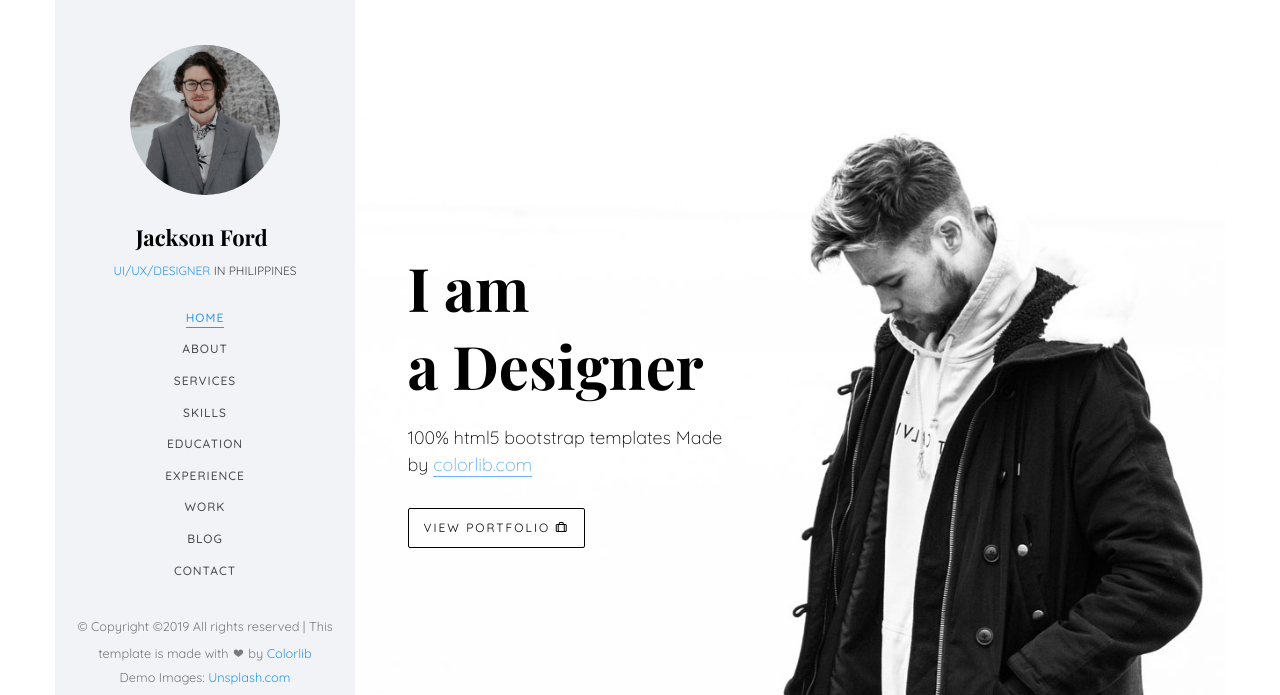
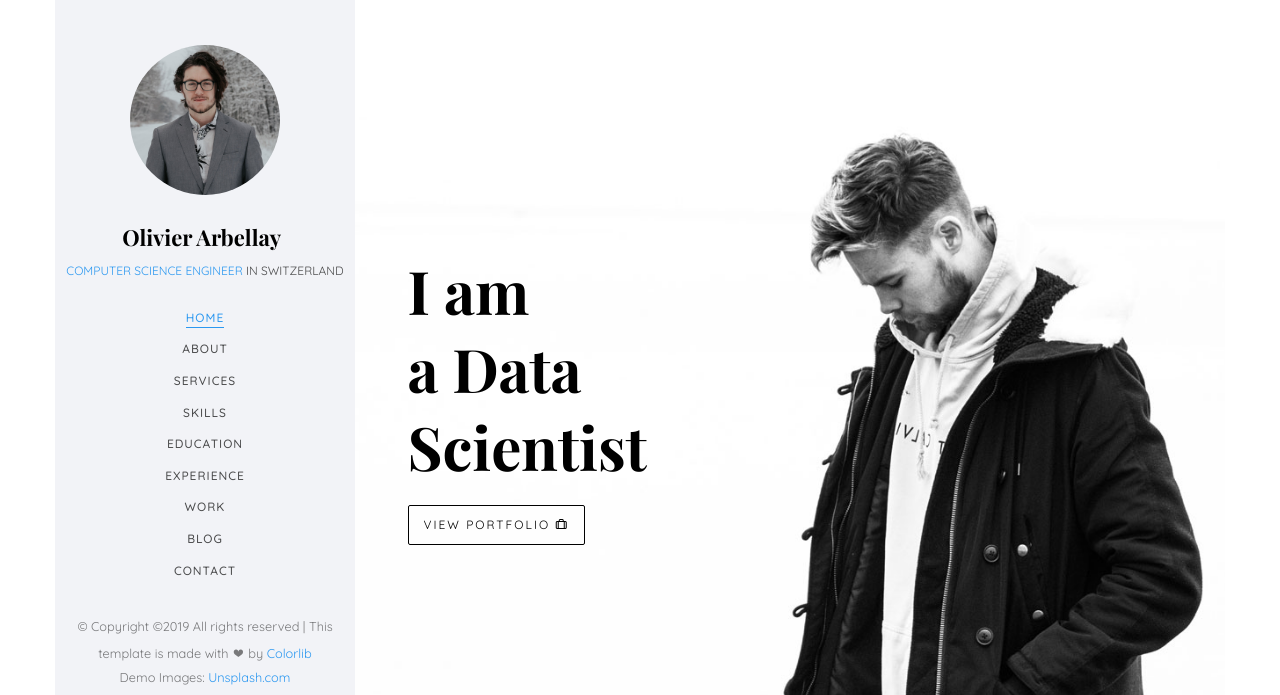
Before and after one commit to Idylx/Idylx.github.io, a plain HTML site: page index.html in a window 1280 px wide. Shown: the top 695 px of the page. Drawn offline with nearby package versions, Linux system fonts and the light colour scheme; files whose address does not match are found by name; a web font is replaced by a local one.

Commit message:
some first change

```diff
--- a/index.html
+++ b/index.html
@@ -57,8 +57,8 @@
 		<aside id="colorlib-aside" role="complementary" class="border js-fullheight">
 			<div class="text-center">
 				<div class="author-img" style="background-image: url(images/about.jpg);"></div>
-				<h1 id="colorlib-logo"><a href="index.html">Jackson Ford</a></h1>
-				<span class="position"><a href="#">UI/UX/Designer</a> in Philippines</span>
+				<h1 id="colorlib-logo"><a href="index.html">Olivier Arbellay</a></h1>
+				<span class="position"><a href="#">Computer Science Engineer</a> in Switzerland</span>
 			</div>
 			<nav id="colorlib-main-menu" role="navigation" class="navbar">
 				<div id="navbar" class="collapse">
@@ -101,9 +101,7 @@ Copyright &copy;<script>document.write(new Date().getFullYear());</script> All r
 					   			<div class="col-md-6 col-md-offset-3 col-md-pull-3 col-sm-12 col-xs-12 js-fullheight slider-text">
 					   				<div class="slider-text-inner js-fullheight">
 					   					<div class="desc">
-						   					<h1>Hi! <br>I'm Jackson</h1>
-						   					<h2>100% html5 bootstrap templates Made by <a href="https://colorlib.com/" target="_blank">colorlib.com</a></h2>
-												<p><a class="btn btn-primary btn-learn">Download CV <i class="icon-download4"></i></a></p>
+						   					<h1>Hi! <br>I'm Oliver</h1><p><a class="btn btn-primary btn-learn">Download CV <i class="icon-download4"></i></a></p>
 											</div>
 					   				</div>
 					   			</div>
@@ -117,8 +115,7 @@ Copyright &copy;<script>document.write(new Date().getFullYear());</script> All r
 					   			<div class="col-md-6 col-md-offset-3 col-md-pull-3 col-sm-12 col-xs-12 js-fullheight slider-text">
 					   				<div class="slider-text-inner">
 					   					<div class="desc">
-						   					<h1>I am <br>a Designer</h1>
-												<h2>100% html5 bootstrap templates Made by <a href="https://colorlib.com/" target="_blank">colorlib.com</a></h2>
+						   					<h1>I am <br>a Data Scientist</h1>
 												<p><a class="btn btn-primary btn-learn">View Portfolio <i class="icon-briefcase3"></i></a></p>
 											</div>
 					   				</div>
```
